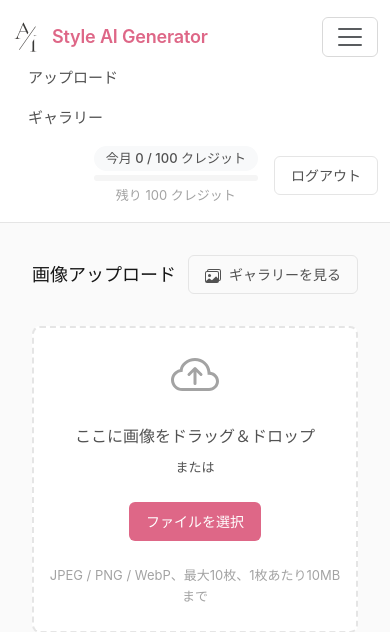
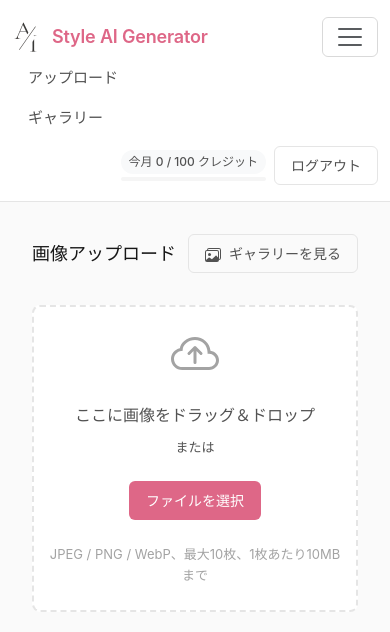
Before and after one commit to caadvisors1234/style-ai-generator, a Django app: page / in a window 390 px wide, after a click that opens the changed part. Shown: the top 632 px of the page. Run offline with Django 5.2, Linux system fonts and the light colour scheme; the visitor is signed in with stand-in values (Sample User, id 1); data comes from the database, SQL or seed files in the repository; data that the repository does not hold is empty; parts of the project's set-up code (start-up, migrations or seed data) failed here and were passed over; some libraries are stand-ins or nearby versions.

Commit message:
Enhance usage summary UI and responsive design
This commit improves the usage summary section by adjusting CSS styles for better layout and responsiveness. Key changes include:
- Reduced minimum width and added maximum width for the usage summary.
- Updated gap spacing for a more compact design.
- Introduced new styles for usage badges and remaining credits.
- Added media queries to enhance display on smaller screens.
- Prevented navigation wrapping by enforcing nowrap on navbar items.

```diff
--- a/static/css/styles.css
+++ b/static/css/styles.css
@@ -595,15 +595,40 @@ textarea.form-control {
    Usage Summary - 利用状況表示
    ================================================ */
 #usage-summary {
-    min-width: 260px;
+    min-width: 180px;
+    max-width: 220px;
+    flex: 0 0 auto;
     display: flex;
     flex-direction: column;
-    gap: 0.25rem;
+    gap: 0.2rem;
 }
 
-.usage-progress {
-    height: 6px;
+.usage-summary.compact .usage-progress {
+    height: 4px;
     background-color: var(--bg-tertiary);
+}
+
+.usage-summary .usage-badge {
+    font-size: 0.75rem;
+    padding: 0.35rem 0.5rem;
+}
+
+.usage-summary .usage-remaining {
+    line-height: 1.1;
+}
+
+@media (max-width: 991.98px) {
+    .usage-summary {
+        max-width: 180px;
+    }
+    .usage-summary .usage-remaining {
+        display: none;
+    }
+}
+
+/* ナビゲーションの折り返し防止 */
+.navbar .navbar-nav {
+    white-space: nowrap;
 }
 
 /* ================================================
--- a/templates/base.html
+++ b/templates/base.html
@@ -29,9 +29,9 @@
                         <a class="nav-link" href="{% url 'frontend:gallery' %}">ギャラリー</a>
                     </li>
                 </ul>
-                <div class="d-flex align-items-center gap-3 flex-wrap justify-content-end w-100 w-lg-auto">
-                    <div class="usage-summary" id="usage-summary">
-                        <span class="badge rounded-pill bg-light text-secondary" id="usage-badge">- / - クレジット</span>
+                <div class="d-flex align-items-center gap-2 flex-wrap justify-content-end w-100 w-lg-auto">
+                    <div class="usage-summary compact" id="usage-summary">
+                        <span class="badge rounded-pill bg-light text-secondary usage-badge" id="usage-badge">- / - クレジット</span>
                         <div class="progress usage-progress">
                             <div class="progress-bar" role="progressbar" id="usage-progress-bar" style="width: 0%;" aria-valuenow="0" aria-valuemin="0" aria-valuemax="100"></div>
                         </div>
```
